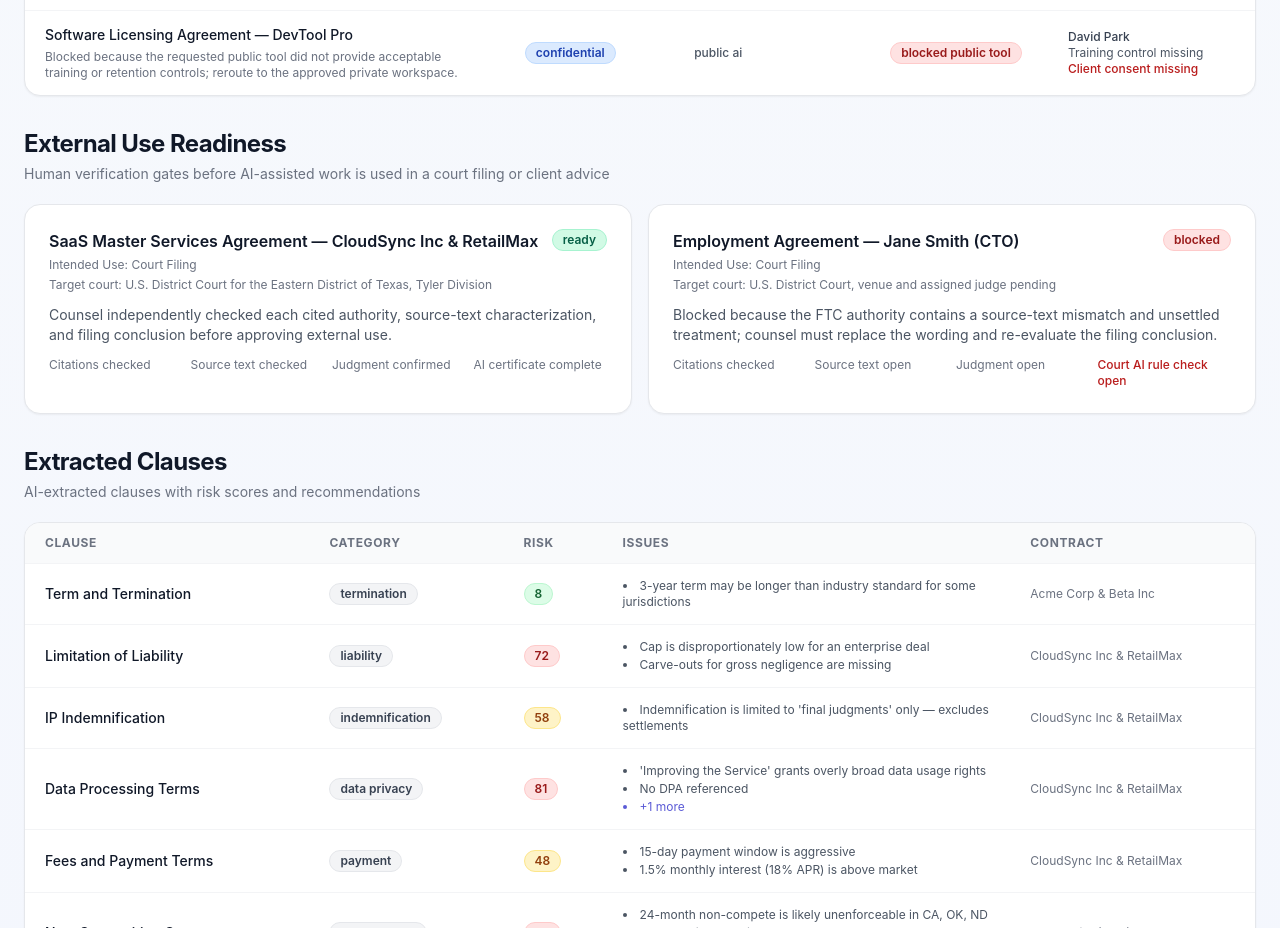
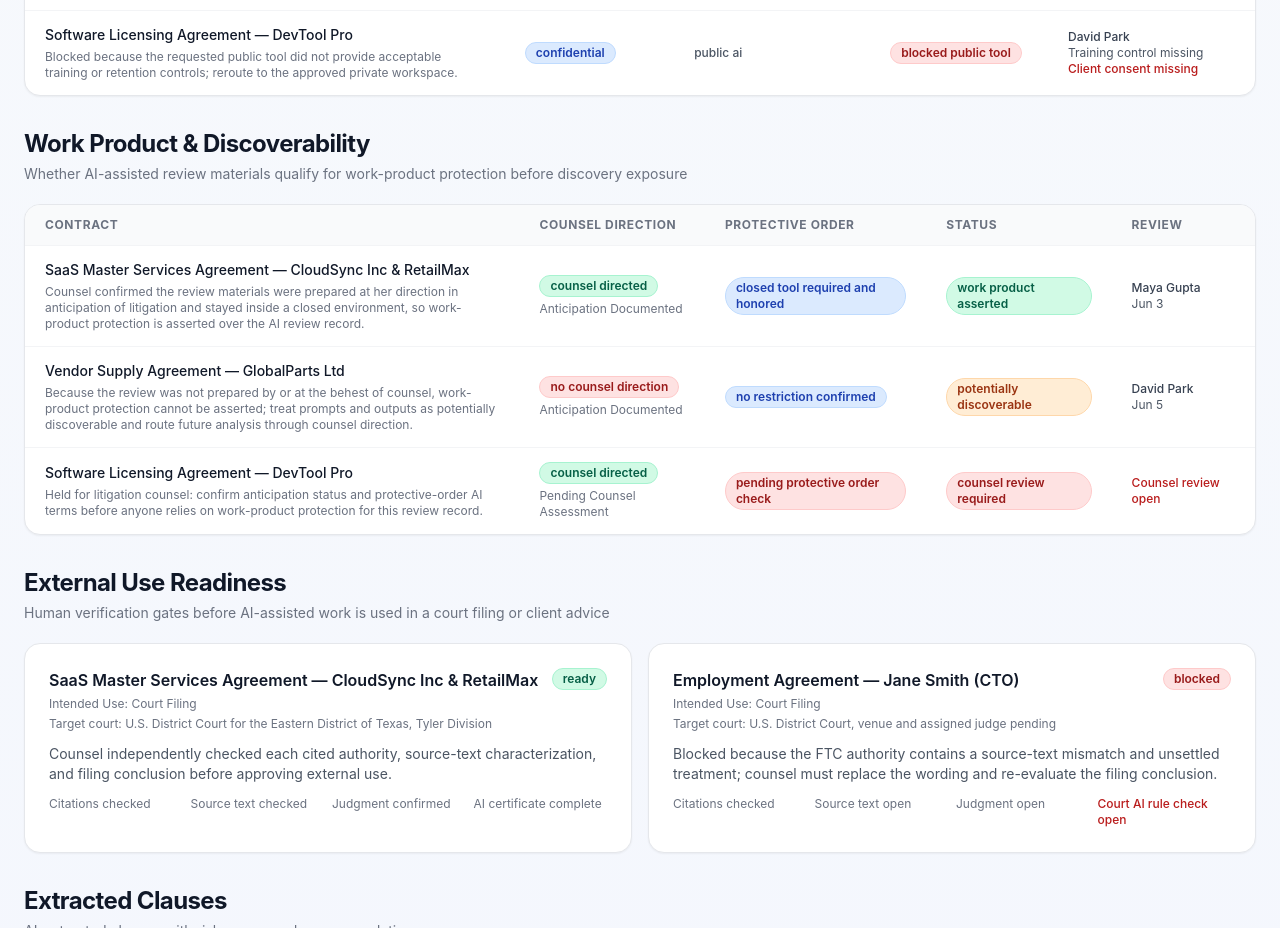
Before and after one commit to tensorgarden/legal-ai-analyzer, a Next.js app: page / in a window 1280 px wide. Shown: the part 1120-2048 px from the top of the page. Built offline with nearby package versions, Linux system fonts and the light colour scheme.

Commit message:
Add work product readiness checks for AI review records

```diff
--- a/src/app/page.tsx
+++ b/src/app/page.tsx
@@ -8,6 +8,7 @@
   complianceChecks,
   privilegeHandlingReviews,
   filingReadinessReviews,
+  workProductReadinessReviews,
   reviewTimeline,
 } from "@/demo-data";
 
@@ -38,6 +39,12 @@
 const filingReadinessVariant = (status: string): "success" | "warning" | "high" => {
   if (status === "ready") return "success";
   if (status === "counsel-review") return "warning";
+  return "high";
+};
+
+const workProductStatusVariant = (status: string): "success" | "warning" | "high" => {
+  if (status === "work-product-asserted") return "success";
+  if (status === "potentially-discoverable") return "warning";
   return "high";
 };
 
@@ -204,6 +211,81 @@
                               ? "Consent risk review documented"
                               : "Client consent missing"}
                         </div>
+                      </td>
+                    </tr>
+                  );
+                })}
+              </tbody>
+            </table>
+          </div>
+        </Card>
+      </section>
+
+      {/* ─── Work Product & Discoverability ───────────────────────────────────── */}
+      <section>
+        <h2 className="mb-1 text-2xl font-bold tracking-tight text-ink">Work Product &amp; Discoverability</h2>
+        <p className="mb-5 text-sm text-gray-500">
+          Whether AI-assisted review materials qualify for work-product protection before discovery exposure
+        </p>
+        <Card className="overflow-hidden !p-0">
+          <div className="overflow-x-auto">
+            <table className="w-full text-left text-sm">
+              <thead className="border-b border-gray-100 bg-gray-50 text-xs font-semibold uppercase tracking-wider text-gray-500">
+                <tr>
+                  <th className="px-5 py-3">Contract</th>
+                  <th className="px-5 py-3">Counsel direction</th>
+                  <th className="px-5 py-3">Protective order</th>
+                  <th className="px-5 py-3">Status</th>
+                  <th className="px-5 py-3">Review</th>
+                </tr>
+              </thead>
+              <tbody className="divide-y divide-gray-100">
+                {workProductReadinessReviews.map((review) => {
+                  const contract = contracts.find((item) => item.id === review.contractId);
+                  return (
+                    <tr key={review.id} className="transition-colors hover:bg-gray-50">
+                      <td className="px-5 py-3.5">
+                        <div className="font-medium text-ink">{contract?.title ?? review.contractId}</div>
+                        <p className="mt-1 max-w-xl text-xs text-gray-500">{review.readinessNote}</p>
+                      </td>
+                      <td className="px-5 py-3.5">
+                        <Badge variant={review.preparedAtCounselDirection ? "success" : "high"}>
+                          {review.preparedAtCounselDirection ? "counsel directed" : "no counsel direction"}
+                        </Badge>
+                        <div className="mt-1 text-xs capitalize text-gray-500">
+                          {review.anticipationStatus.replaceAll("-", " ")}
+                        </div>
+                      </td>
+                      <td className="px-5 py-3.5">
+                        <Badge
+                          variant={
+                            review.protectiveOrderTermsStatus === "pending-protective-order-check"
+                              ? "high"
+                              : "info"
+                          }
+                        >
+                          {review.protectiveOrderTermsStatus.replaceAll("-", " ")}
+                        </Badge>
+                      </td>
+                      <td className="px-5 py-3.5">
+                        <Badge variant={workProductStatusVariant(review.status)}>
+                          {review.status.replaceAll("-", " ")}
+                        </Badge>
+                      </td>
+                      <td className="px-5 py-3.5 text-xs text-gray-600">
+                        {review.reviewedBy ? (
+                          <>
+                            <div className="font-medium text-gray-700">{review.reviewedBy}</div>
+                            <div>
+                              {new Date(review.reviewedAt ?? "").toLocaleDateString("en-US", {
+                                month: "short",
+                                day: "numeric",
+                              })}
+                            </div>
+                          </>
+                        ) : (
+                          <span className="font-medium text-red-700">Counsel review open</span>
+                        )}
                       </td>
                     </tr>
                   );
--- a/src/demo-data.ts
+++ b/src/demo-data.ts
@@ -6,6 +6,7 @@
   ReviewTimelineEvent,
   PrivilegeHandlingReview,
   FilingReadinessReview,
+  WorkProductReadinessReview,
 } from "@/types";
 
 // ─── 8 Contracts ─────────────────────────────────────────────────────────────────
@@ -632,6 +633,53 @@
   },
 ];
 
+// ─── Work Product and Discoverability Readiness ─────────────────────────────────
+
+export const workProductReadinessReviews: WorkProductReadinessReview[] = [
+  {
+    id: "wpr-001",
+    contractId: "ctr-002",
+    anticipationStatus: "anticipation-documented",
+    preparedAtCounselDirection: true,
+    counselDirectionSource: "Maya Gupta directed the AI-assisted review on 2026-06-02 in anticipation of the RetailMax dispute; her direction memo scopes the permitted analysis workflow.",
+    protectiveOrderTermsStatus: "closed-tool-required-and-honored",
+    protectiveOrderTermsNote: "The draft protective order bars open-loop AI uploads, and the review ran only in the zero-retention enterprise-private workspace, so no open tool received matter data.",
+    aiProcessingEnvironment: "enterprise-private",
+    status: "work-product-asserted",
+    reviewedBy: "Maya Gupta",
+    reviewedAt: "2026-06-03T10:15:00Z",
+    readinessNote: "Counsel confirmed the review materials were prepared at her direction in anticipation of litigation and stayed inside a closed environment, so work-product protection is asserted over the AI review record.",
+  },
+  {
+    id: "wpr-002",
+    contractId: "ctr-004",
+    anticipationStatus: "anticipation-documented",
+    preparedAtCounselDirection: false,
+    counselDirectionSource: "Procurement ran the AI review on its own initiative before engaging counsel; no attorney directed or supervised the analysis workflow.",
+    protectiveOrderTermsStatus: "no-restriction-confirmed",
+    protectiveOrderTermsNote: "No protective order is in place for the GlobalParts dispute, but the absence of counsel direction leaves the AI review record exposed under the by-or-at-the-behest-of-counsel standard.",
+    aiProcessingEnvironment: "enterprise-private",
+    status: "potentially-discoverable",
+    reviewedBy: "David Park",
+    reviewedAt: "2026-06-05T15:10:00Z",
+    readinessNote: "Because the review was not prepared by or at the behest of counsel, work-product protection cannot be asserted; treat prompts and outputs as potentially discoverable and route future analysis through counsel direction.",
+  },
+  {
+    id: "wpr-003",
+    contractId: "ctr-005",
+    anticipationStatus: "pending-counsel-assessment",
+    preparedAtCounselDirection: true,
+    counselDirectionSource: "Counsel direction is documented for the DevTool Pro audit dispute, but litigation counsel has not yet assessed whether the review materials qualify as work product.",
+    protectiveOrderTermsStatus: "pending-protective-order-check",
+    protectiveOrderTermsNote: "The parties are still negotiating AI terms in the protective order; until closed-tool terms are confirmed, the AI processing environment remains unresolved for discovery purposes.",
+    aiProcessingEnvironment: "local-sandbox",
+    status: "counsel-review-required",
+    reviewedBy: null,
+    reviewedAt: null,
+    readinessNote: "Held for litigation counsel: confirm anticipation status and protective-order AI terms before anyone relies on work-product protection for this review record.",
+  },
+];
+
 // ─── Review Timeline ──────────────────────────────────────────────────────────────
 
 export const reviewTimeline: ReviewTimelineEvent[] = [
--- a/src/types.ts
+++ b/src/types.ts
@@ -160,6 +160,36 @@
   reviewNote: string;
 }
 
+export type LitigationAnticipationStatus =
+  | "anticipation-documented"
+  | "not-litigation-context"
+  | "pending-counsel-assessment";
+
+export type ProtectiveOrderAITermsStatus =
+  | "closed-tool-required-and-honored"
+  | "no-restriction-confirmed"
+  | "pending-protective-order-check";
+
+export type WorkProductReadinessStatus =
+  | "work-product-asserted"
+  | "potentially-discoverable"
+  | "counsel-review-required";
+
+export interface WorkProductReadinessReview {
+  id: string;
+  contractId: string;
+  anticipationStatus: LitigationAnticipationStatus;
+  preparedAtCounselDirection: boolean;
+  counselDirectionSource: string;
+  protectiveOrderTermsStatus: ProtectiveOrderAITermsStatus;
+  protectiveOrderTermsNote: string;
+  aiProcessingEnvironment: AIProcessingEnvironment;
+  status: WorkProductReadinessStatus;
+  reviewedBy: string | null;
+  reviewedAt: string | null;
+  readinessNote: string;
+}
+
 export interface ComplianceCheck {
   id: string;
   contractId: string;
```
Also changed, not shown: 1 other file (tests, documents, lock files or other folders).
